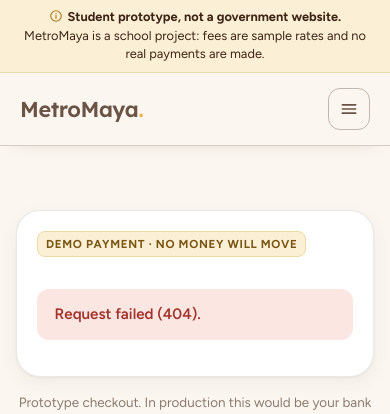
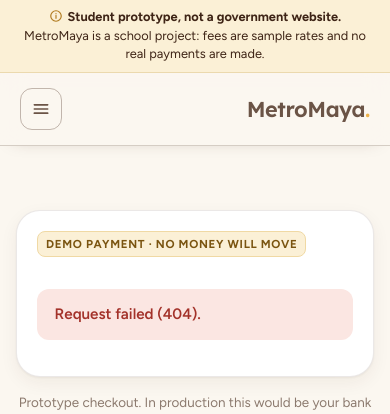
Before and after one commit to fortyy-tw0/MetroMaya, a web app: page /pay.html in a window 390 px wide. Shown: the top 414 px of the page. Run offline with its HTML, style and script files only (its server is not run), Linux system fonts and the light colour scheme; data that the repository does not hold is empty.

Commit message:
Small screens: menu button on the left, MetroMaya on the right

```diff
--- a/src/main/resources/static/css/style.css
+++ b/src/main/resources/static/css/style.css
@@ -1017,3 +1017,7 @@ em { font-style: normal; }
   .menu-open .menu-toggle { background: #fff; border-color: rgba(107, 84, 70, .4); color: var(--ink); box-shadow: 0 4px 12px -6px rgba(62, 36, 22, .3); }
   .menu-toggle svg { width: 20px; height: 20px; }
 }
+/* small screens: menu button on the far left (where people expect it), MetroMaya on the far right */
+@media (max-width: 900px) {
+  .site-header:not(.staff-header) .nav { flex-direction: row-reverse; }
+}
```
